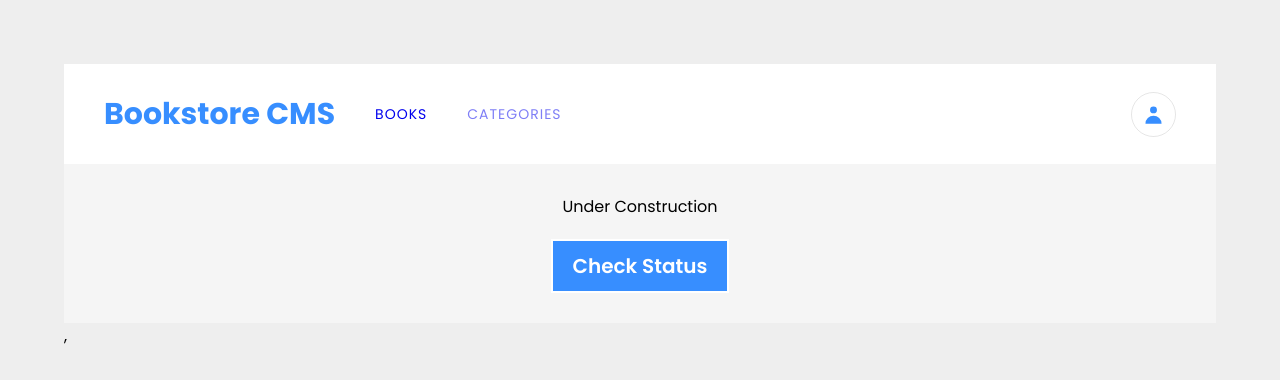
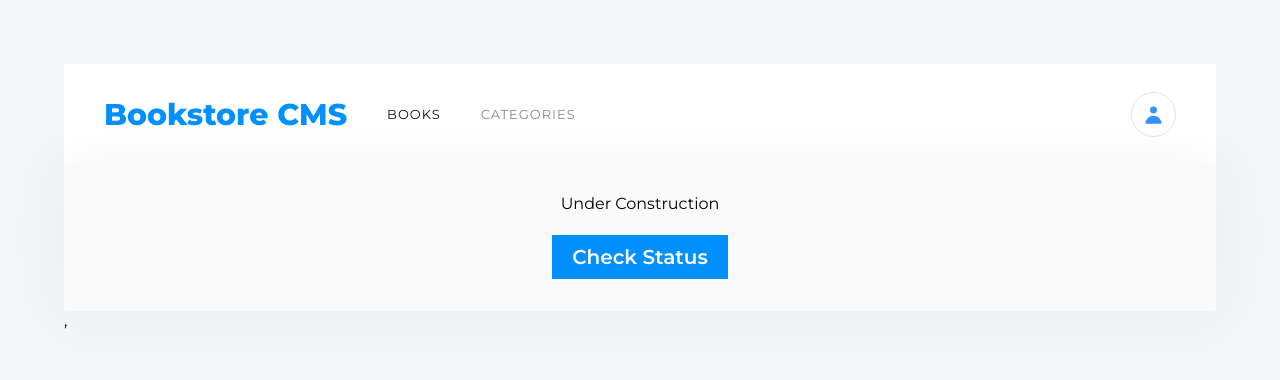
Before and after one commit to shayan1234554321/bookstore, a React (Create React App) app: page /categories in a window 1280 px wide. Shown: the top 380 px of the page. Built offline with nearby package versions, Linux system fonts and the light colour scheme.

Commit message:
Adjusted the font family, colors and font-size

```diff
--- a/src/App.css
+++ b/src/App.css
@@ -1,5 +1,5 @@
-/* eslint-disable */
-@import url('https://fonts.googleapis.com/css2?family=Limelight&family=Poppins:wght@400;600:@700&display=swap');
+@import url('https://fonts.googleapis.com/css2?family=Montserrat:wght@300;400;500;600;800&display=swap');
+@import url('https://fonts.googleapis.com/css2?family=Roboto+Slab:wght@300&display=swap');
 
 ::-webkit-scrollbar {
   width: 5px;
@@ -17,8 +17,9 @@
 }
 
 :root {
-  --font-family-main: 'Poppins', sans-serif;
-  --blue: rgb(55, 142, 255);
+  --font-family-main: 'Montserrat', sans-serif;
+  --font-family-secondary: 'Roboto Slab', serif;
+  --blue: #0290ff;
 }
 
 * {
@@ -30,7 +31,7 @@
 
 body {
   padding: 5vw;
-  background-color: rgb(238, 238, 238);
+  background-color: #f5f6fa;
 }
 
 button:hover {
@@ -67,11 +68,12 @@ nav ul {
   list-style: none;
   column-gap: 40px;
   padding-left: 40px;
-  font-size: 14px;
+  font-size: 0.813rem;
   letter-spacing: 1px;
 }
 
 nav li a {
+  color: #121212;
   text-decoration: none;
   cursor: pointer;
   opacity: 0.5;
@@ -93,7 +95,8 @@ nav .selected {
 .container {
   width: calc(100% - 60px);
   padding: 30px;
-  background-color: rgb(245, 245, 245);
+  background-color: #fafafa;
+  box-shadow: 0 0 60px 0 rgba(0, 0, 0, 0.05);
   display: flex;
   align-items: center;
   justify-content: center;
@@ -137,8 +140,7 @@ nav .selected {
   border: none;
   font-size: 14px;
   background-color: white;
-  color: rgb(0, 64, 184);
-  opacity: 0.5;
+  color: #4386bf;
   margin-top: 20px;
   cursor: pointer;
   transition: 0.1s ease-in-out;
@@ -177,7 +179,7 @@ nav .selected {
   height: 120px;
 }
 
-.progressContiner h4 {
+.progressContainer h4 {
   opacity: 0.3;
 }
 
@@ -186,33 +188,37 @@ nav .selected {
 }
 
 .books ul li h4 {
-  font-size: 14px;
+  font-size: 0.875rem;
   font-weight: 600;
   margin: 5px 0;
 }
 
 .books ul li h4:nth-last-child(4) {
+  font-size: 0.875rem;
+  color: #121212;
+  font-weight: bold;
   opacity: 0.5;
-  font-weight: 800;
 }
 
 .books ul li h4:nth-last-child(2) {
-  color: rgb(0, 64, 184);
+  font-family: var(--font-family-secondary);
+  color: #4386bf;
   margin-top: 0;
-  opacity: 0.5;
   font-weight: 400;
 }
 
 .books form h2 {
-  font-size: 25px;
-  font-weight: 600;
-  opacity: 0.5;
+  font-size: 1.25rem;
+  font-weight: 800;
+  color: #888;
   margin-bottom: 20px;
 }
 
 .books ul li h2 {
   font-weight: 600;
   text-transform: capitalize;
+  font-size: 1.375rem;
+  color: #121212;
 }
 
 .books form {
@@ -251,7 +257,7 @@ nav .selected {
   height: 100%;
 }
 
-.progressContiner {
+.progressContainer {
   display: flex;
   align-items: center;
   margin-right: 60px;
--- a/src/pages/books.jsx
+++ b/src/pages/books.jsx
@@ -28,7 +28,7 @@ export default function Books() {
         {books && Object.keys(books).map((key) => (
           <li key={books[key]}>
             <div className="right">
-              <div className="progressContiner">
+              <div className="progressContainer">
                 <div className="circularProgressContainer">
                   <CircularProgressbar
                     strokeWidth={6}
@@ -55,7 +55,7 @@ export default function Books() {
               { books[key][0].category }
             </h4>
             <h2>{ books[key][0].title }</h2>
-            <h4>
+            <h4 className="secondaryFont">
               { books[key][0].author }
             </h4>
             <div className="buttons">
```
